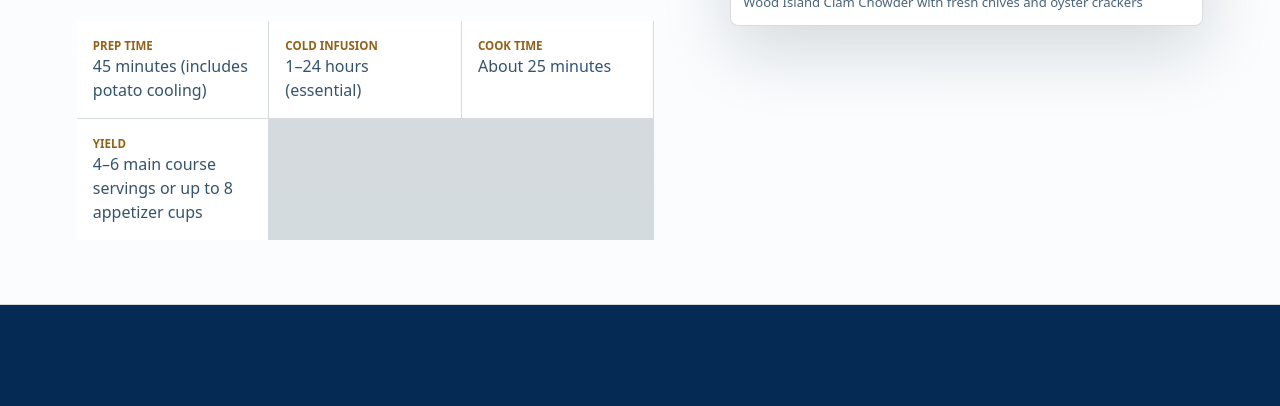
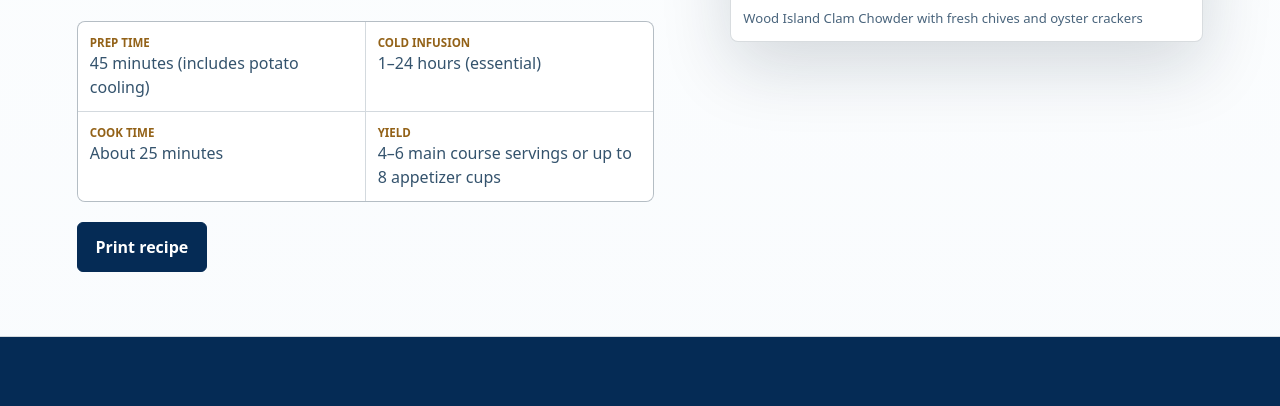
Before and after one commit to castrofullstack/flavors-from-the-galley, a plain HTML site: page recipes/wood-island-clam-chowder.html in a window 1280 px wide. Shown: the part 832-1238 px from the top of the page. Drawn offline with Linux system fonts and the light colour scheme.

Commit message:
Add chowder print button and tidy recipe details

```diff
--- a/recipes/wood-island-clam-chowder.html
+++ b/recipes/wood-island-clam-chowder.html
@@ -6,6 +6,27 @@
     <title>Wood Island Clam Chowder | Flavors from the Galley</title>
     <meta name="description" content="Cold-infused clam chowder with russet potatoes, whole baby clams, fresh thyme, and light cream.">
     <link rel="stylesheet" href="../styles.css?v=recipe-hub-20260527">
+    <style>
+      @media screen {
+        .chowder-meta {
+          grid-template-columns: repeat(2, minmax(0, 1fr));
+          overflow: hidden;
+          border: 1px solid var(--line);
+          border-radius: 8px;
+        }
+
+        .chowder-meta span {
+          min-height: 0;
+          padding: 0.75rem;
+        }
+      }
+
+      @media print {
+        .chowder-meta {
+          grid-template-columns: repeat(4, minmax(0, 1fr));
+        }
+      }
+    </style>
   </head>
   <body>
     <header class="site-header">
@@ -26,12 +47,13 @@
           <p class="eyebrow">From the recipe log</p>
           <h1 id="recipe-title">Wood Island Clam Chowder</h1>
           <p class="recipe-deck">Clean, Potent, Naturally Infused, and Herb-Enriched</p>
-          <div class="recipe-meta" aria-label="Recipe details">
+          <div class="recipe-meta chowder-meta" aria-label="Recipe details">
             <span><strong>Prep time</strong> 45 minutes (includes potato cooling)</span>
             <span><strong>Cold infusion</strong> 1–24 hours (essential)</span>
             <span><strong>Cook time</strong> About 25 minutes</span>
             <span><strong>Yield</strong> 4–6 main course servings or up to 8 appetizer cups</span>
           </div>
+          <button class="button primary print-recipe" type="button" onclick="window.print()">Print recipe</button>
         </div>
         <figure class="recipe-photo">
           <img src="../assets/wood-island-clam-chowder.png" width="1536" height="1024" style="height: auto; aspect-ratio: auto;" alt="Creamy clam chowder topped with chives, with oyster crackers and a Wood Island Clam Chowder sign behind the bowl">
```
